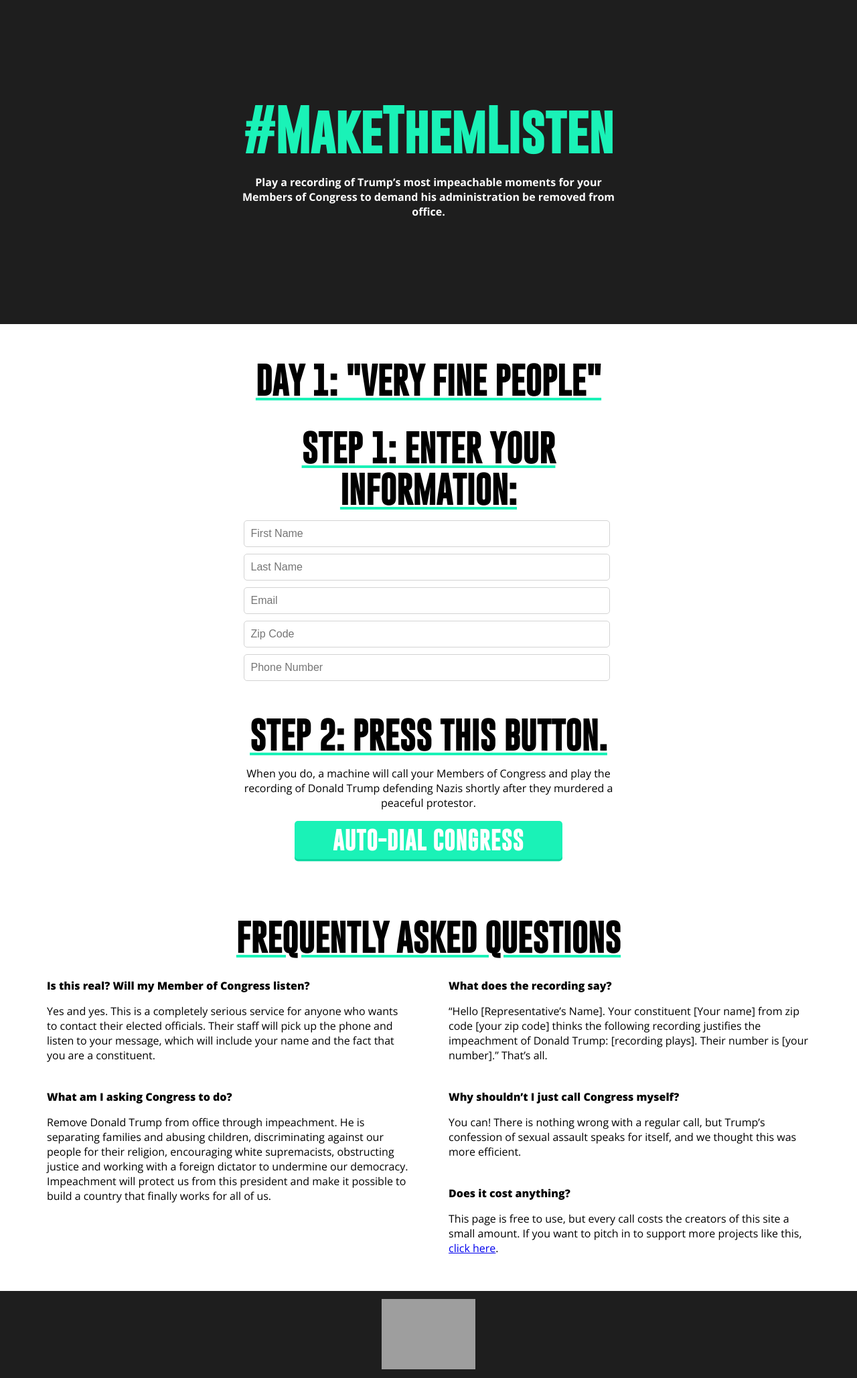
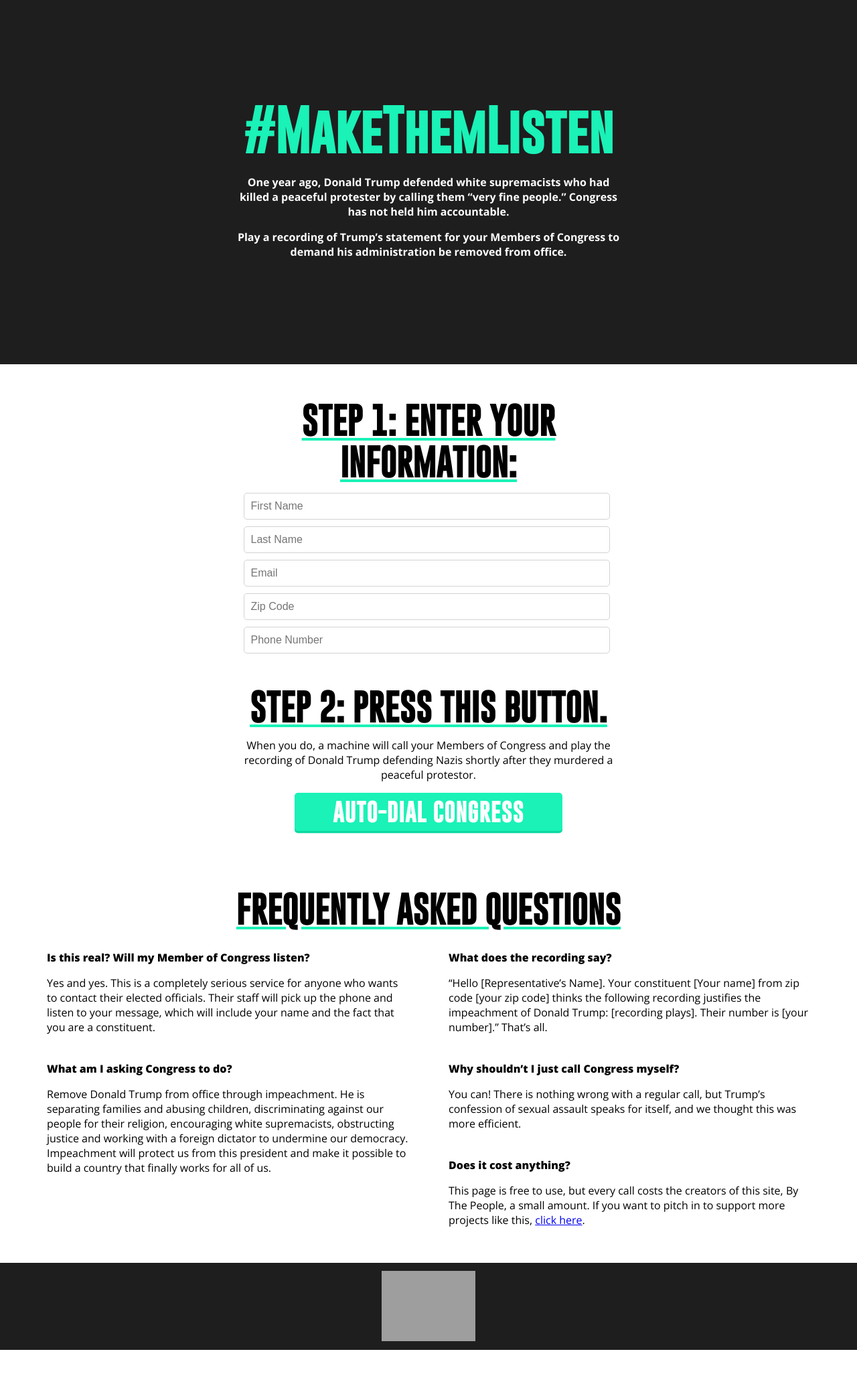
Before and after one commit to cmdouglas/robocalls, a Flask app: page / in a window 1280 px wide. Shown: the whole page at 67% size. After the commit the page ends 2016 px from the top, so only its background shows below. Run offline with Flask 2, Linux system fonts and the light colour scheme; some libraries are stand-ins or nearby versions; grey boxes are pictures that could not be loaded.

Commit message:
content updates

```diff
--- a/app/templates/base.html
+++ b/app/templates/base.html
@@ -36,8 +36,12 @@
     <div class="content topContent">
         <h1 id="mainTitle">#MakeThemListen</h1>
 
-        <p>Play a recording of Trump’s most impeachable moments for your Members of Congress to demand his
-            administration be removed from office. </p>
+        <p>One year ago, Donald Trump defended white supremacists who had killed a peaceful protester by calling them
+            “very fine people.” Congress has not held him accountable.</p>
+
+        <p>Play a recording of Trump’s statement for your Members of Congress to demand his administration be removed
+            from office.</p>
+
     </div>
 </div>
 
@@ -75,9 +79,9 @@
                 assault speaks for itself, and we thought this was more efficient.</p>
 
             <p class="faqQuestion">Does it cost anything?</p>
-            <p class="faqAnswer">This page is free to use, but every call costs the creators of this site a small
-                amount. If you want to pitch in to support more projects like this, <a
-                        href="https://actionnetwork.org/fundraising/support/" target="_blank">click here</a>.</p>
+            <p class="faqAnswer">This page is free to use, but every call costs the creators of this site, By The
+                People, a small amount. If you want to pitch in to support more projects like this,
+                <a href="https://actionnetwork.org/fundraising/support/" target="_blank">click here</a>.</p>
 
         </div>
 
--- a/app/templates/index.html
+++ b/app/templates/index.html
@@ -2,7 +2,6 @@
 
 {% block content %}
     <div class="content" id="callContent">
-        <h2>Day 1: "Very Fine People"</h2>
         {% include 'forms/make_call.html' %}
     </div>
 {% endblock %}
```
Also changed, not shown: app/templates/confirmation.html (+7 -3 lines).
